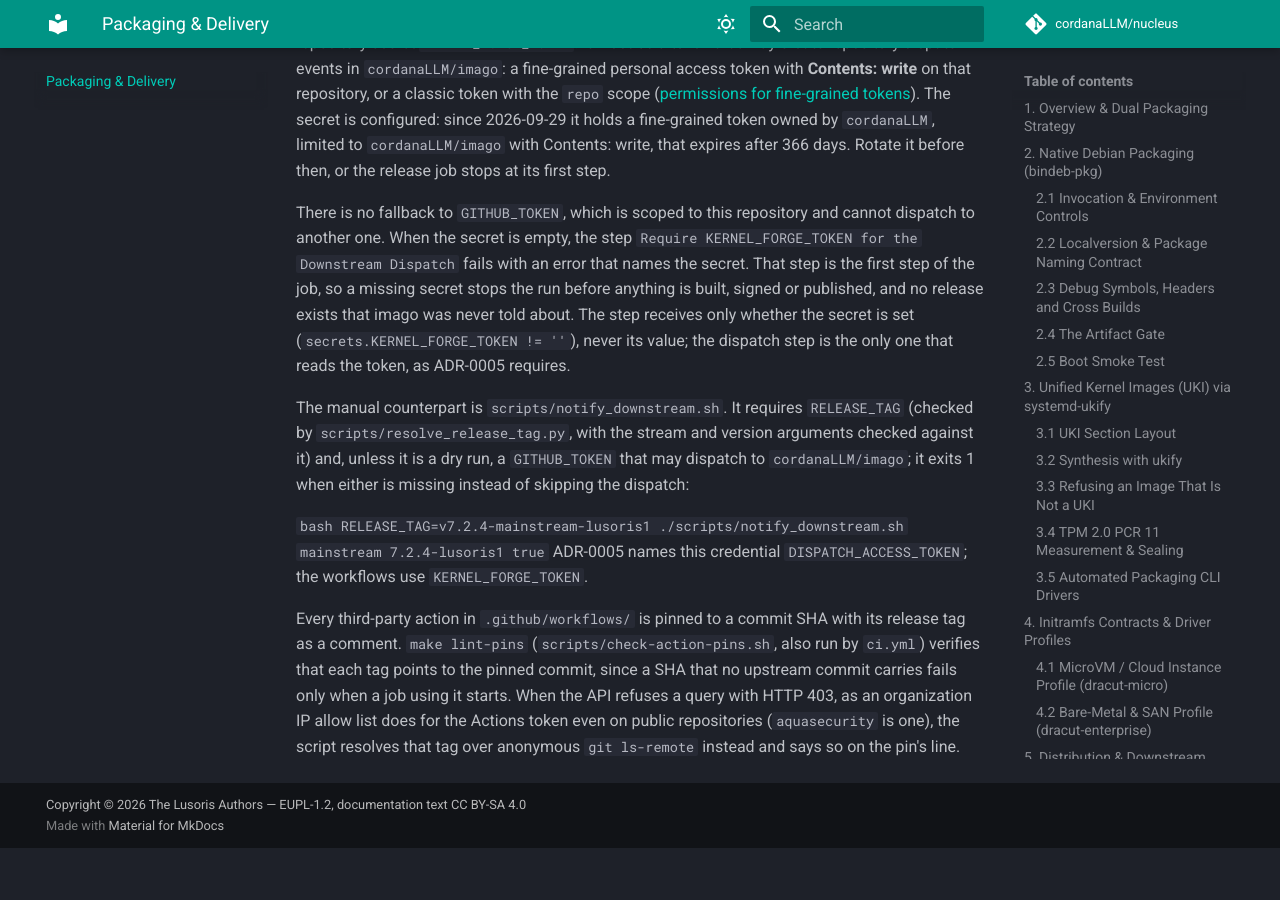
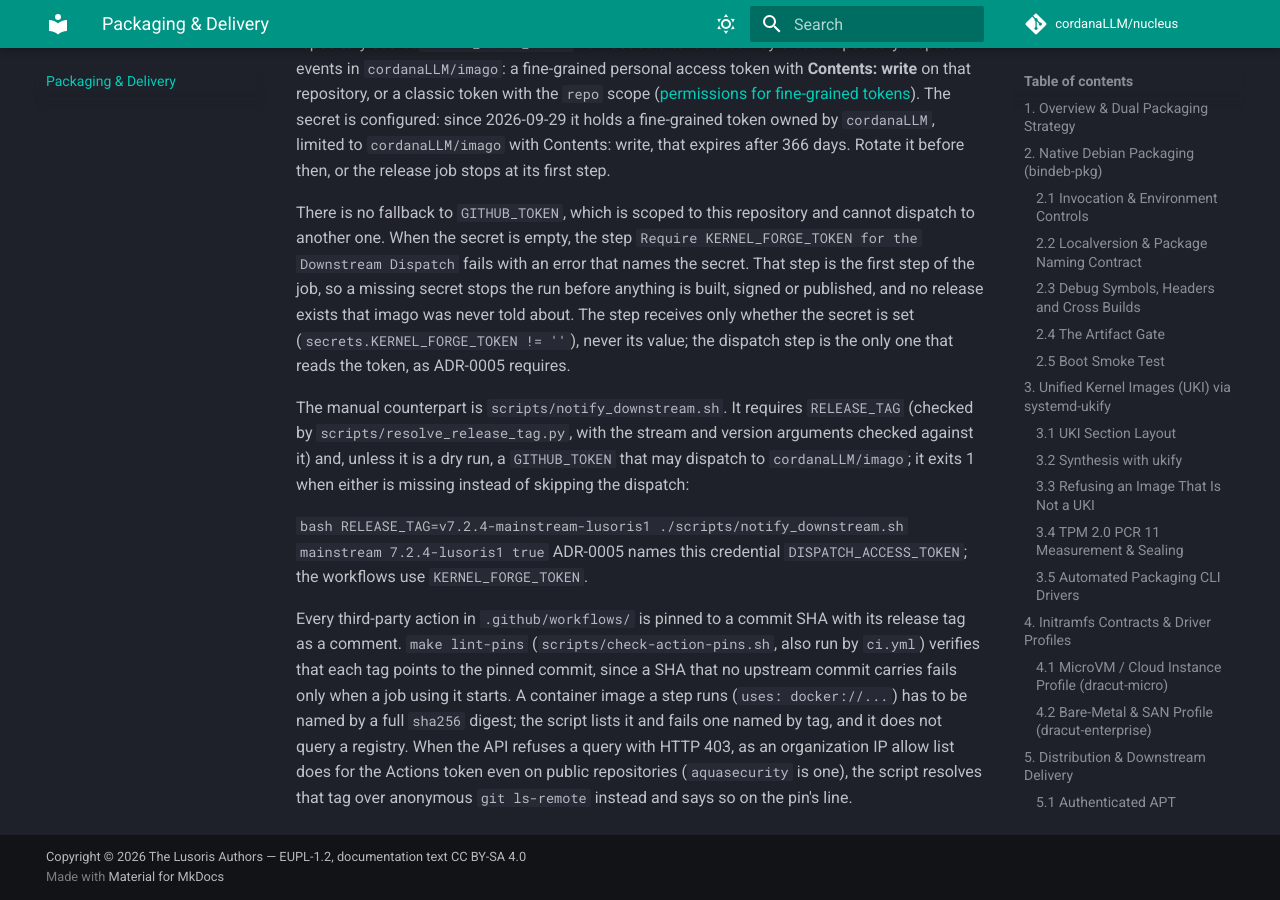
Before and after one commit to cordanaLLM/nucleus, an MkDocs documentation site: the page built from docs/packaging.md, in a window 1280 px wide and 900 px high, scrolled down 15843 px. Built offline with MkDocs 1.6.1 and Material for MkDocs 9.7.7, drawn with Linux system fonts in a browser that asks for light colours; comment, search, counter and statistics services are not loaded; before the commit the page ends 16691 px from its top, so only the background shows below that.

Commit message:
docs(packaging): say that the pin check wants a step image by digest
Relates to #54

Signed-off-by: lusoris <lusoris@proton.me>

````diff
--- a/docs/packaging.md
+++ b/docs/packaging.md
@@ -544,4 +544,4 @@ The manual counterpart is `scripts/notify_downstream.sh`. It requires `RELEASE_T
 RELEASE_TAG=v7.2.4-mainstream-lusoris1 ./scripts/notify_downstream.sh mainstream 7.2.4-lusoris1 true
 ``` ADR-0005 names this credential `DISPATCH_ACCESS_TOKEN`; the workflows use `KERNEL_FORGE_TOKEN`.
 
-Every third-party action in `.github/workflows/` is pinned to a commit SHA with its release tag as a comment. `make lint-pins` (`scripts/check-action-pins.sh`, also run by `ci.yml`) verifies that each tag points to the pinned commit, since a SHA that no upstream commit carries fails only when a job using it starts. When the API refuses a query with HTTP 403, as an organization IP allow list does for the Actions token even on public repositories (`aquasecurity` is one), the script resolves that tag over anonymous `git ls-remote` instead and says so on the pin's line.
+Every third-party action in `.github/workflows/` is pinned to a commit SHA with its release tag as a comment. `make lint-pins` (`scripts/check-action-pins.sh`, also run by `ci.yml`) verifies that each tag points to the pinned commit, since a SHA that no upstream commit carries fails only when a job using it starts. A container image a step runs (`uses: docker://...`) has to be named by a full `sha256` digest; the script lists it and fails one named by tag, and it does not query a registry. When the API refuses a query with HTTP 403, as an organization IP allow list does for the Actions token even on public repositories (`aquasecurity` is one), the script resolves that tag over anonymous `git ls-remote` instead and says so on the pin's line.
````
